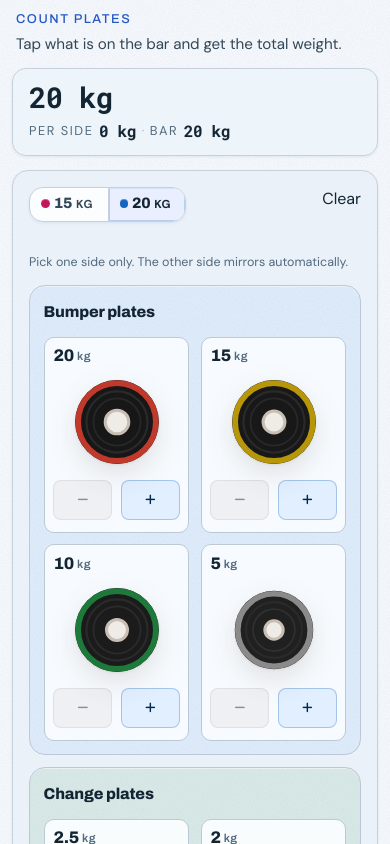
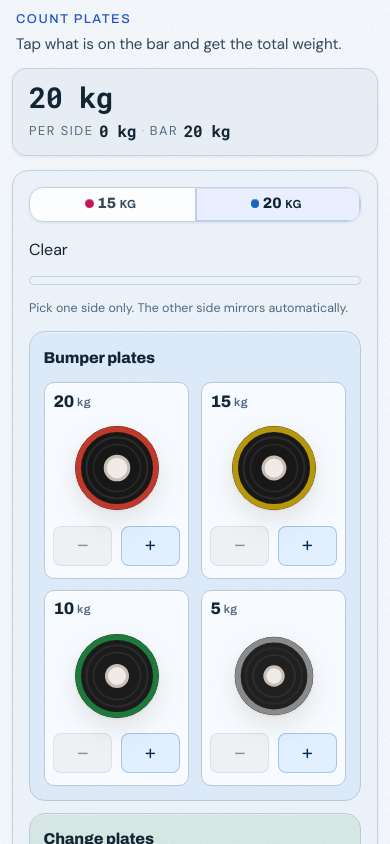
Before and after one commit to tomaszwojcikowski/how-heavy, a SvelteKit app: page /current in a window 390 px wide. Shown: the top 844 px of the page. Built offline with nearby package versions, Linux system fonts and the light colour scheme.

Commit message:
feat: enhance layout and styling for improved UI consistency across pages

```diff
--- a/src/routes/current/+page.svelte
+++ b/src/routes/current/+page.svelte
@@ -287,7 +287,7 @@
 		align-items: baseline;
 		gap: 0.9rem;
 		padding: 1rem 1.2rem;
-		background: var(--surface-floating);
+		background: color-mix(in srgb, var(--surface-floating-solid) 92%, transparent);
 		backdrop-filter: blur(20px);
 		-webkit-backdrop-filter: blur(20px);
 		border: 1px solid var(--border-subtle);
@@ -348,9 +348,9 @@
 	}
 
 	.control-header {
-		display: flex;
-		justify-content: space-between;
-		align-items: center;
+		display: grid;
+		grid-template-columns: minmax(0, 1fr) auto;
+		align-items: start;
 		gap: 1rem;
 	}
 
@@ -358,10 +358,16 @@
 		display: flex;
 		gap: 0.5rem;
 		flex-wrap: wrap;
+		padding: 0.25rem;
+		border-radius: var(--radius-lg);
+		border: 1px solid var(--border-subtle);
+		background: color-mix(in srgb, var(--surface-3) 88%, transparent);
 		overscroll-behavior-x: contain;
 	}
 
 	:global(md-suggestion-chip.preset-btn) {
+		--md-suggestion-chip-container-height: 2.1rem;
+		--md-suggestion-chip-container-shape: 999px;
 		--md-suggestion-chip-container-color: var(--chip-neutral-surface);
 		--md-suggestion-chip-outline-color: var(--chip-outline);
 		--md-suggestion-chip-label-text-color: var(--chip-neutral-text);
@@ -371,7 +377,9 @@
 
 	:global(md-outlined-button.clear-btn) {
 		flex-shrink: 0;
-		--md-outlined-button-container-shape: 8px;
+		--md-outlined-button-container-shape: var(--radius-md);
+		--md-outlined-button-container-height: 2.6rem;
+		--md-outlined-button-outline-color: color-mix(in srgb, var(--outline) 88%, transparent);
 	}
 
 	:global(md-outlined-button.clear-btn.clear-btn--confirm) {
@@ -401,7 +409,8 @@
 		gap: 0.9rem;
 		width: min(calc(100vw - 2rem), 28rem);
 		padding: 0.9rem 1rem;
-		border-radius: 8px;
+		border-radius: var(--radius-lg);
+		border: 1px solid color-mix(in srgb, var(--md-sys-color-inverse-on-surface) 16%, transparent);
 		background: var(--md-sys-color-inverse-surface);
 		color: var(--md-sys-color-inverse-on-surface);
 		box-shadow: 0 18px 40px rgba(0, 0, 0, 0.24);
@@ -467,9 +476,12 @@
 		}
 
 		.control-header {
-			display: flex;
-			justify-content: space-between;
+			grid-template-columns: 1fr;
 			align-items: stretch;
+		}
+
+		:global(md-outlined-button.clear-btn) {
+			width: 100%;
 		}
 
 		.preset-strip {
```
Also changed, not shown: src/routes/+page.svelte (+8 -1 lines), src/routes/target/+page.svelte (+14 -3 lines).
